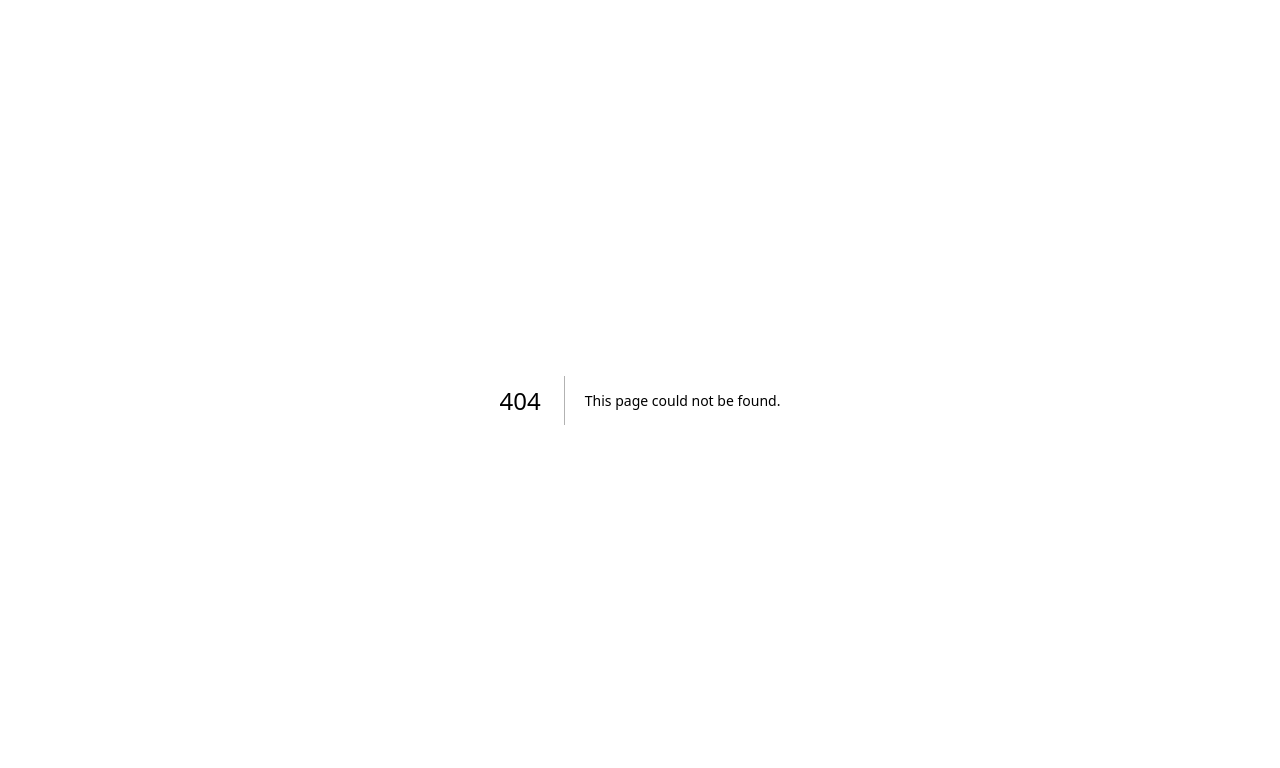
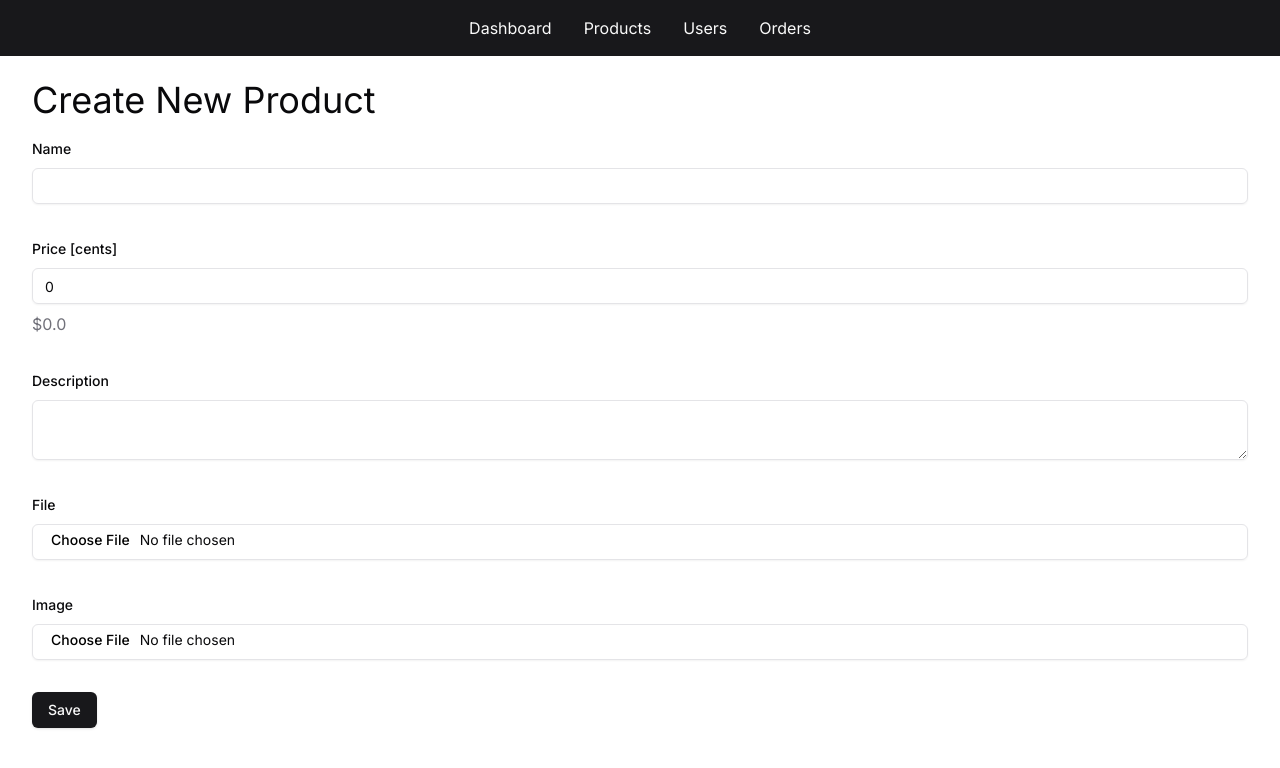
Before and after one commit to matfij/academia, a Next.js app in the folder nextjs-14/: page /admin/products/new in a window 1280 px wide. Before the commit this address had no page. Shown: the top 768 px of the page. Built offline with nearby package versions, Linux system fonts and the light colour scheme.

Commit message:
implement products adding

```diff
--- a/nextjs-14/package.json
+++ b/nextjs-14/package.json
@@ -12,6 +12,7 @@
     "dependencies": {
         "@prisma/client": "^5.12.1",
         "@radix-ui/react-icons": "^1.3.0",
+        "@radix-ui/react-label": "^2.0.2",
         "@radix-ui/react-slot": "^1.0.2",
         "class-variance-authority": "^0.7.0",
         "clsx": "^2.1.0",
@@ -21,7 +22,8 @@
         "react": "^18",
         "react-dom": "^18",
         "tailwind-merge": "^2.2.2",
-        "tailwindcss-animate": "^1.0.7"
+        "tailwindcss-animate": "^1.0.7",
+        "zod": "^3.22.5"
     },
     "devDependencies": {
         "@types/node": "^20",
--- /dev/null
+++ b/nextjs-14/src/app/admin/_actions/product-actions.ts
@@ -0,0 +1,37 @@
+'use server';
+
+import fs from 'fs/promises';
+import { prisma } from '../../../shared/db/db-client';
+import { ProductNewSchema } from '../_models/product-models';
+import { redirect } from 'next/navigation';
+
+export const addProduct = async (formData: FormData) => {
+    const result = ProductNewSchema.safeParse(Object.fromEntries(formData.entries()));
+    if (result.success === false) {
+        console.log(result.error.formErrors.fieldErrors);
+        return result.error.formErrors.fieldErrors;
+    }
+    const data = result.data;
+
+    console.log(data);
+
+    await fs.mkdir('products', { recursive: true });
+    const filePath = `products/${crypto.randomUUID()}-${result.data.file.name}`;
+    await fs.writeFile(filePath, Buffer.from(await data.file.arrayBuffer()));
+
+    await fs.mkdir('public/products', { recursive: true });
+    const imagePath = `public/products/${crypto.randomUUID()}-${result.data.file.name}`;
+    await fs.writeFile(imagePath, Buffer.from(await data.file.arrayBuffer()));
+
+    await prisma.product.create({
+        data: {
+            name: data.name,
+            price: data.price,
+            description: data.description,
+            filePath,
+            imagePath,
+        },
+    });
+
+    redirect('/admin/products');
+};
--- /dev/null
+++ b/nextjs-14/src/app/admin/_components/product-form.tsx
@@ -0,0 +1,47 @@
+'use client';
+
+import { useState } from 'react';
+import { formatCurrency } from '../../../shared/lib/formatters';
+import { Input } from '../../../shared/components/shadcn/input';
+import { Label } from '../../../shared/components/shadcn/label';
+import { Textarea } from '../../../shared/components/shadcn/textarea';
+import { Button } from '../../../shared/components/shadcn/button';
+import { addProduct } from '../_actions/product-actions';
+
+export default function ProductFormComponent() {
+    const [price, setPrice] = useState<number>(0);
+
+    return (
+        <form action={addProduct} className="space-y-8">
+            <div className="space-y-2">
+                <Label htmlFor="name">Name</Label>
+                <Input id="name" name="name" type="text" required />
+            </div>
+            <div className="space-y-2">
+                <Label htmlFor="name">Price [cents]</Label>
+                <Input
+                    id="name"
+                    name="name"
+                    type="number"
+                    required
+                    value={price}
+                    onChange={(e) => setPrice(Number(e.target.value))}
+                />
+                <div className="text-muted-foreground">{formatCurrency(price / 100)}</div>
+            </div>
+            <div className="space-y-2">
+                <Label htmlFor="name">Description</Label>
+                <Textarea id="description" name="description" required />
+            </div>
+            <div className="space-y-2">
+                <Label htmlFor="name">File</Label>
+                <Input id="file" name="file" type="file" required />
+            </div>
+            <div className="space-y-2">
+                <Label htmlFor="name">Image</Label>
+                <Input id="image" name="image" type="file" required />
+            </div>
+            <Button type="submit">Save</Button>
+        </form>
+    );
+}
--- /dev/null
+++ b/nextjs-14/src/app/admin/_models/product-models.tsx
@@ -0,0 +1,12 @@
+import { z } from 'zod';
+
+const fileSchema = z.instanceof(File, { message: 'Required' });
+const imageSchema = fileSchema.refine((f) => f.size === 0 || f.type.startsWith('image/'));
+
+export const ProductNewSchema = z.object({
+    name: z.string().min(1),
+    description: z.string().min(1),
+    price: z.coerce.number().int().min(1),
+    file: fileSchema.refine((f) => f.size > 0, 'Required'),
+    image: imageSchema.refine((f) => f.size > 0, 'Required'),
+});
--- /dev/null
+++ b/nextjs-14/src/app/admin/products/new/page.tsx
@@ -0,0 +1,11 @@
+import PageHeaderComponent from '../../_components/page-header';
+import ProductFormComponent from '../../_components/product-form';
+
+export default function AdminProductsNewPage() {
+    return (
+        <>
+            <PageHeaderComponent>Create New Product</PageHeaderComponent>
+            <ProductFormComponent />
+        </>
+    );
+}
--- a/nextjs-14/src/app/admin/products/page.tsx
+++ b/nextjs-14/src/app/admin/products/page.tsx
@@ -9,7 +9,7 @@ export default function AdminProductsPage() {
             <div className="flex justify-between items-center gap-4">
                 <PageHeaderComponent>Products</PageHeaderComponent>
                 <Button>
-                    <Link href="admin/products/new">Add Product</Link>
+                    <Link href="/admin/products/new">Add Product</Link>
                 </Button>
             </div>
             <Table>
@@ -27,7 +27,6 @@ export default function AdminProductsPage() {
                     </TableRow>
                 </TableHeader>
                 <TableBody>
-                    ...
                 </TableBody>
             </Table>
         </>
--- /dev/null
+++ b/nextjs-14/src/shared/components/shadcn/input.tsx
@@ -0,0 +1,24 @@
+import * as React from "react"
+import { cn } from '../../lib/utils';
+
+export interface InputProps
+  extends React.InputHTMLAttributes<HTMLInputElement> {}
+
+const Input = React.forwardRef<HTMLInputElement, InputProps>(
+  ({ className, type, ...props }, ref) => {
+    return (
+      <input
+        type={type}
+        className={cn(
+          "flex h-9 w-full rounded-md border border-input bg-transparent px-3 py-1 text-sm shadow-sm transition-colors file:border-0 file:bg-transparent file:text-sm file:font-medium placeholder:text-muted-foreground focus-visible:outline-none focus-visible:ring-1 focus-visible:ring-ring disabled:cursor-not-allowed disabled:opacity-50",
+          className
+        )}
+        ref={ref}
+        {...props}
+      />
+    )
+  }
+)
+Input.displayName = "Input"
+
+export { Input }
--- /dev/null
+++ b/nextjs-14/src/shared/components/shadcn/label.tsx
@@ -0,0 +1,25 @@
+"use client"
+
+import * as React from "react"
+import * as LabelPrimitive from "@radix-ui/react-label"
+import { cva, type VariantProps } from "class-variance-authority"
+import { cn } from '../../lib/utils';
+
+const labelVariants = cva(
+  "text-sm font-medium leading-none peer-disabled:cursor-not-allowed peer-disabled:opacity-70"
+)
+
+const Label = React.forwardRef<
+  React.ElementRef<typeof LabelPrimitive.Root>,
+  React.ComponentPropsWithoutRef<typeof LabelPrimitive.Root> &
+    VariantProps<typeof labelVariants>
+>(({ className, ...props }, ref) => (
+  <LabelPrimitive.Root
+    ref={ref}
+    className={cn(labelVariants(), className)}
+    {...props}
+  />
+))
+Label.displayName = LabelPrimitive.Root.displayName
+
+export { Label }
--- /dev/null
+++ b/nextjs-14/src/shared/components/shadcn/textarea.tsx
@@ -0,0 +1,23 @@
+import * as React from "react"
+import { cn } from '../../lib/utils';
+
+export interface TextareaProps
+  extends React.TextareaHTMLAttributes<HTMLTextAreaElement> {}
+
+const Textarea = React.forwardRef<HTMLTextAreaElement, TextareaProps>(
+  ({ className, ...props }, ref) => {
+    return (
+      <textarea
+        className={cn(
+          "flex min-h-[60px] w-full rounded-md border border-input bg-transparent px-3 py-2 text-sm shadow-sm placeholder:text-muted-foreground focus-visible:outline-none focus-visible:ring-1 focus-visible:ring-ring disabled:cursor-not-allowed disabled:opacity-50",
+          className
+        )}
+        ref={ref}
+        {...props}
+      />
+    )
+  }
+)
+Textarea.displayName = "Textarea"
+
+export { Textarea }
```
Also changed, not shown: 1 other file (tests, documents, lock files or other folders).
